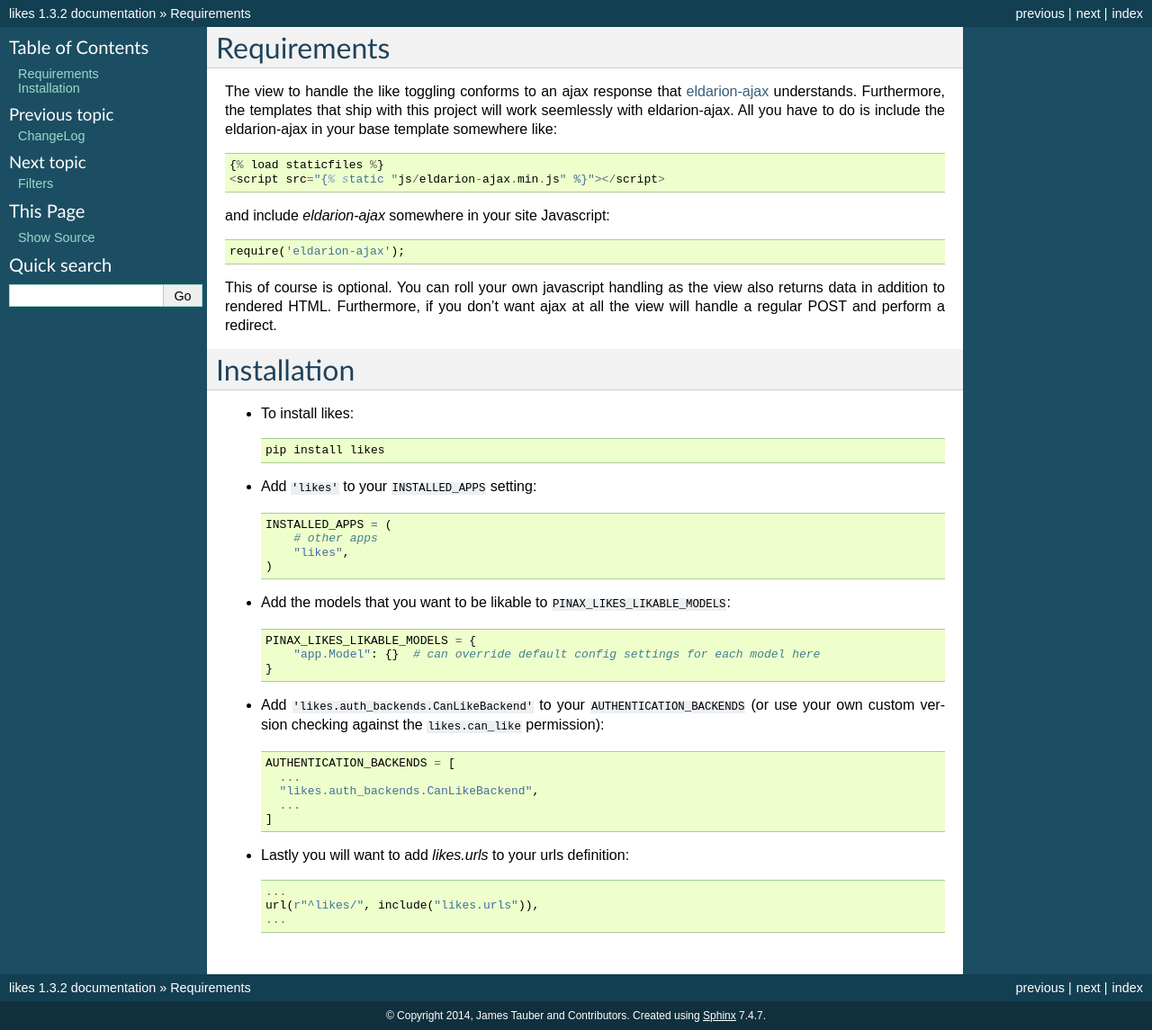
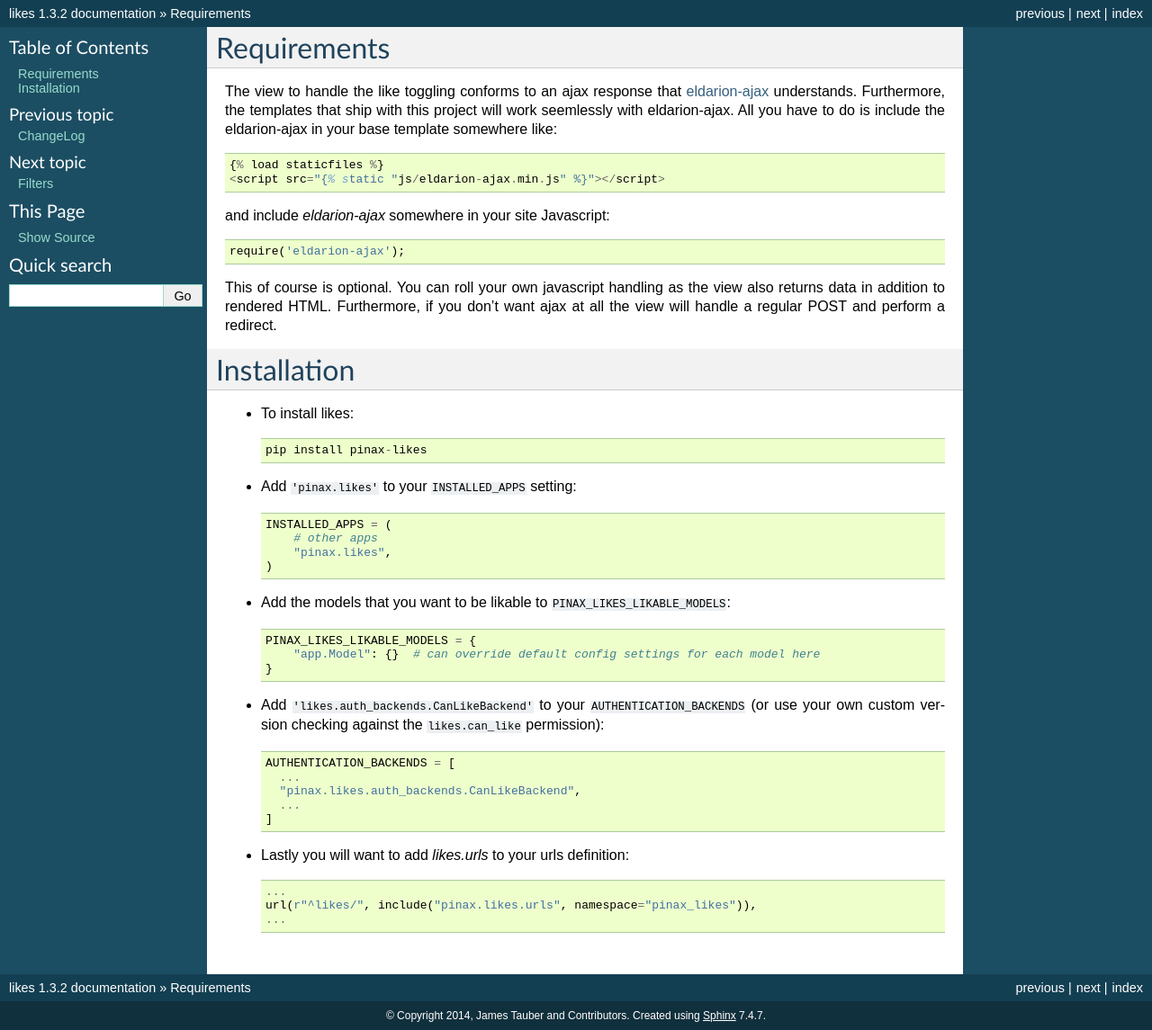
Before and after one commit to pinax/pinax-likes, a Sphinx documentation site: the page built from docs/installation.rst, in a window 1280 px wide. Shown: the whole page at 90% size. Built offline with Sphinx 7.4.7, drawn with Linux system fonts in a browser that asks for light colours; the version number is read from the project's files by our own code.

Commit message:
Updating package name.
Takes the form of "pinax-likes" or "pinax.likes" depending on context.
Adding namespace to urls example.

```diff
--- a/docs/installation.rst
+++ b/docs/installation.rst
@@ -26,13 +26,13 @@ Installation
 
 * To install likes::
 
-    pip install likes
+    pip install pinax-likes
 
-* Add ``'likes'`` to your ``INSTALLED_APPS`` setting::
+* Add ``'pinax.likes'`` to your ``INSTALLED_APPS`` setting::
 
     INSTALLED_APPS = (
         # other apps
-        "likes",
+        "pinax.likes",
     )
 
 * Add the models that you want to be likable to ``PINAX_LIKES_LIKABLE_MODELS``::
@@ -46,14 +46,14 @@ Installation
 
     AUTHENTICATION_BACKENDS = [
       ...
-      "likes.auth_backends.CanLikeBackend",
+      "pinax.likes.auth_backends.CanLikeBackend",
       ...
     ]
 
 * Lastly you will want to add `likes.urls` to your urls definition::
 
     ...
-    url(r"^likes/", include("likes.urls")),
+    url(r"^likes/", include("pinax.likes.urls", namespace="pinax_likes")),
     ...
 
 .. _eldarion-ajax: https://github.com/eldarion/eldarion-ajax
--- a/docs/signals.rst
+++ b/docs/signals.rst
@@ -7,7 +7,7 @@ Both of these signals are sent from the Like model in the view that
 processes the toggling of likes and unlikes.
 
 
-likes.signals.object_liked
+pinax.likes.signals.object_liked
 ^^^^^^^^^^^^^^^^^^^^^^^^^^^
 
 This signal is sent immediately after the object is liked and
@@ -15,7 +15,7 @@ provides the single kwarg of "like" which is the instance of the
 Like object that was created.
 
 
-likes.signals.object_unliked
+pinax.likes.signals.object_unliked
 ^^^^^^^^^^^^^^^^^^^^^^^^^^^^^
 
 This signal is sent immediately after the object is unliked and
```
Also changed, not shown: docs/index.rst (+4 -4 lines).
